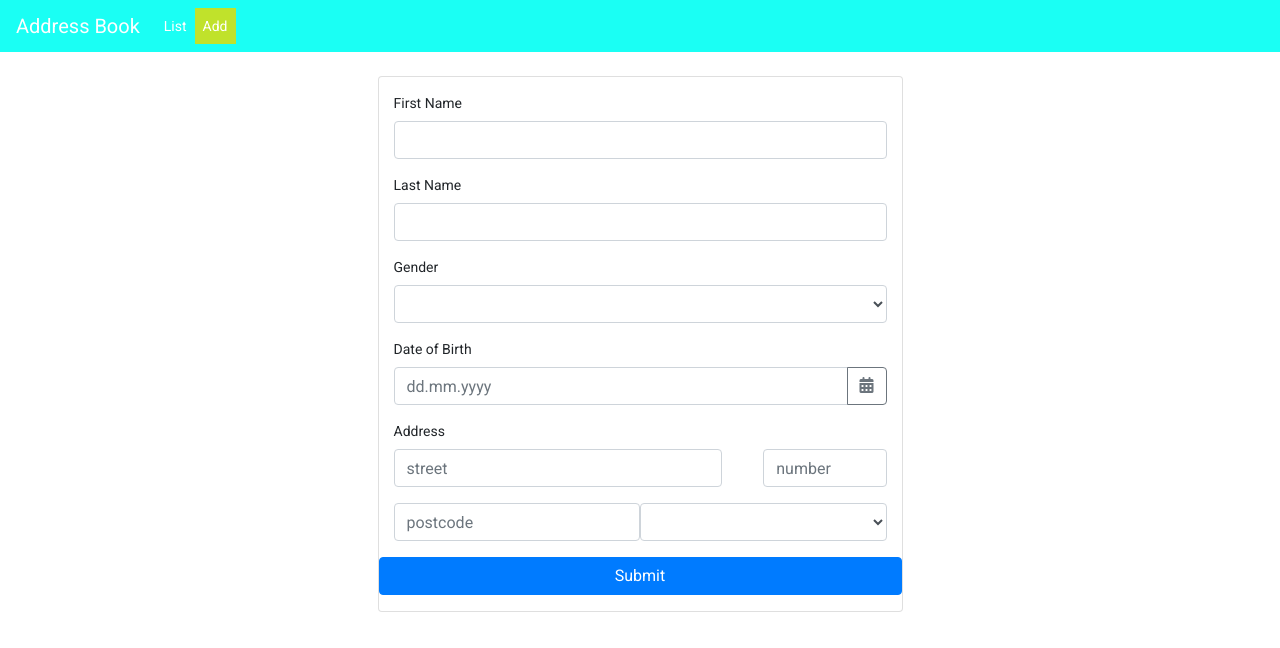
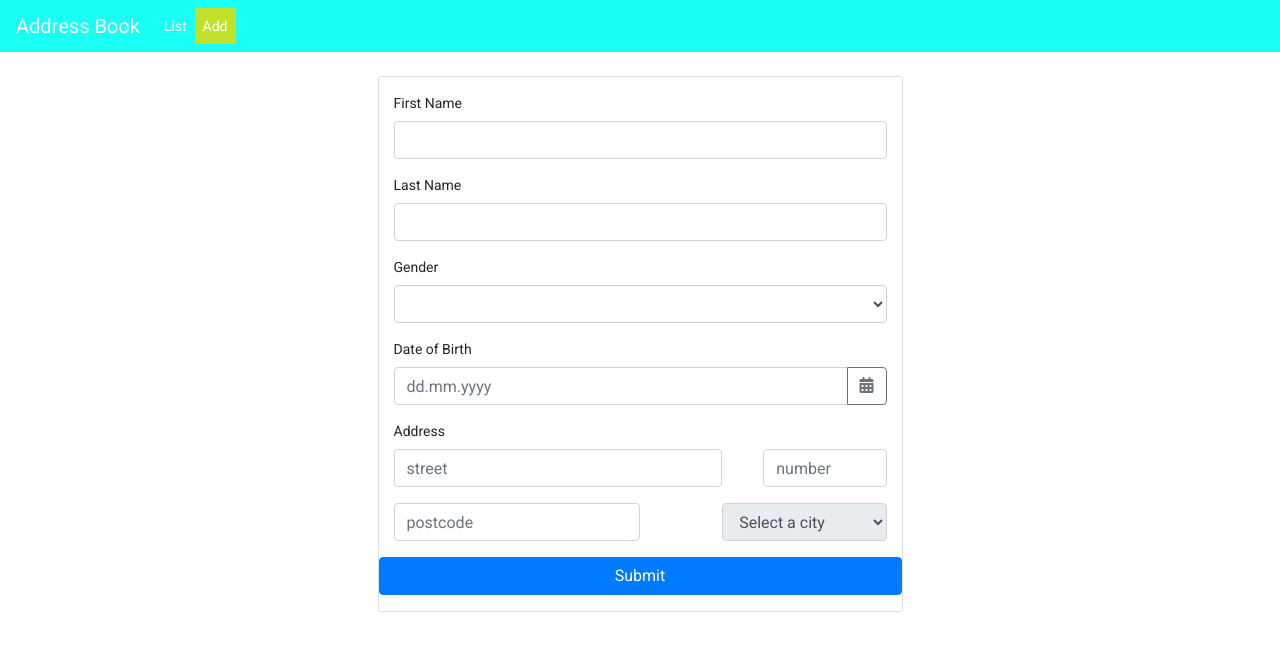
Before and after one commit to Ee-Chee/UserProfile-CRUD-NgRx-App, an Angular app: page /add in a window 1280 px wide. Shown: the top 648 px of the page. Built offline with nearby package versions, Linux system fonts and the light colour scheme.

Commit message:
Part1: Create-user-address form done (including validation)

```diff
--- a/src/app/components/add-user-address/add-user-address.component.html
+++ b/src/app/components/add-user-address/add-user-address.component.html
@@ -140,24 +140,29 @@
                         name="postcode"
                         [(ngModel)]="address.postcode"
                         [ngbTypeahead]="search"
+                        (ngModelChange)="getCities($event, postcode)"
                         required
                         pattern="[0-9]+"
+                        minlength="5"
                         maxlength="5"
                         placeholder="postcode"
                         #postcode="ngModel"
                     />
                     <select
-                        class="col-6 ml-auto form-control"
+                        class="col-4 ml-auto form-control"
                         name="city"
                         [(ngModel)]="address.city"
-                        ng-disabled="disabled"
                         required
-                        placeholder="city"
+                        [disabled]="postcode.invalid"
                         #city="ngModel"
-                    >
+                    >city
+                        <!-- must use ngValue = undefined in order to show placeholder -->
+                        <!-- selected can be without property binding => <option selected hidden> -->
+                        <option [ngValue]="undefined" selected hidden>Select a city</option>
                         <option *ngFor="let city of cities" [value]="city">
                             {{ city }}
                         </option>
+
                     </select>
                 </div>
                 <div class="row mx-0">
@@ -166,8 +171,17 @@
                             Required
                         </div>
                         <div *ngIf="postcode.errors.pattern">
-                            Invalid numbers
+                            Invalid number
                         </div>
+                        <div *ngIf="postcode.errors.minlength">
+                            Postcode is a 5 digit number
+                        </div>
+                        <div *ngIf="postcode.errors.notFound">
+                            {{ postcode.errors.notFound }}
+                        </div>
+                    </div>
+                    <div class="col-4 ml-auto alert-danger" *ngIf="registrationForm.submitted && city.invalid">
+                        Required
                     </div>
                 </div>
 
--- a/src/app/components/add-user-address/add-user-address.component.ts
+++ b/src/app/components/add-user-address/add-user-address.component.ts
@@ -39,17 +39,18 @@ export class CustomDateParserFormatter extends NgbDateParserFormatter {
 })
 export class AddUserAddressComponent implements OnInit {
     registrationFormData = <UserAddress>{}; //use type assertions to create empty object for typed variables
-    registrationFailed = false;
-    errorMessage = '';
     model: NgbDateStruct;
     minDate: NgbDateStruct;
     maxDate: NgbDateStruct;
     address = <Address>{};
+    cities: string[];
+    registrationFailed = false;
+    errorMessage = '';
 
     constructor(private ngbCalendar: NgbCalendar) { }
 
     ngOnInit() {
-        console.log(data);
+        // console.log(data);
         this.maxDate = this.ngbCalendar.getToday();
         this.minDate = { year: (this.maxDate.year - 120), month:1, day: 1} //set 120-year range
     }
@@ -70,7 +71,24 @@ export class AddUserAddressComponent implements OnInit {
     //filtering always starts at first position, index 0 of the string.
     //limits to 10 different results, no duplicates
 
+    getCities(e, control) {
+        if(e.length == 5) {
+            this.address.city = undefined; //reset for city validation later
+
+            this.cities = (data as any).default.filter(obj =>
+                obj.zipcode == e
+            ).map(obj => obj.place);
+
+            if(this.cities.length == 0){
+                control.control.setErrors({notFound:"Postcode not found"}); //customize validation
+            }else {
+                control.control.setErrors(null);
+            }
+        }
+    }
+
     onSubmit() {
+        console.log("here", this.address);
         console.log("hey", this.model);
     }
 
```
